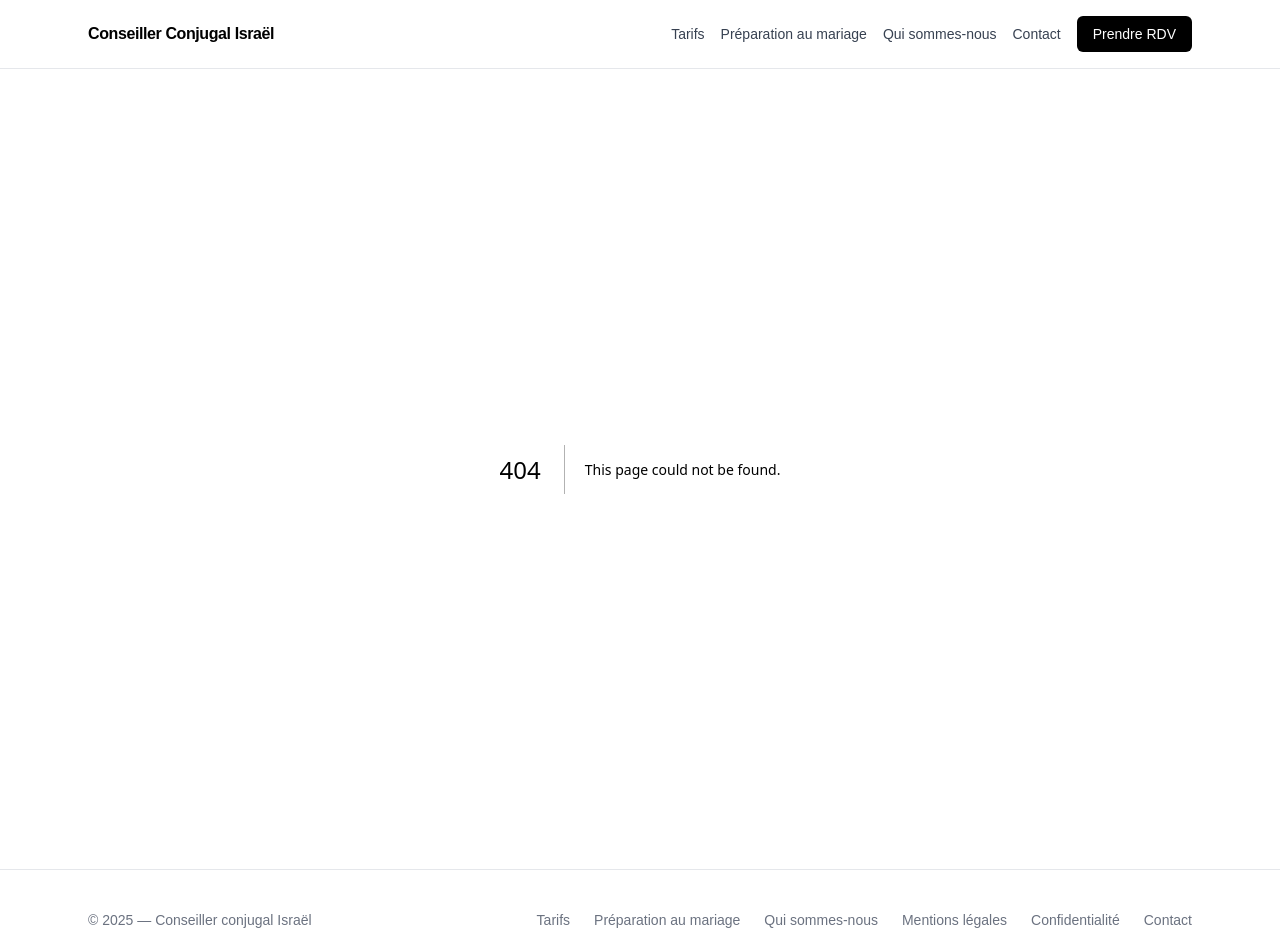
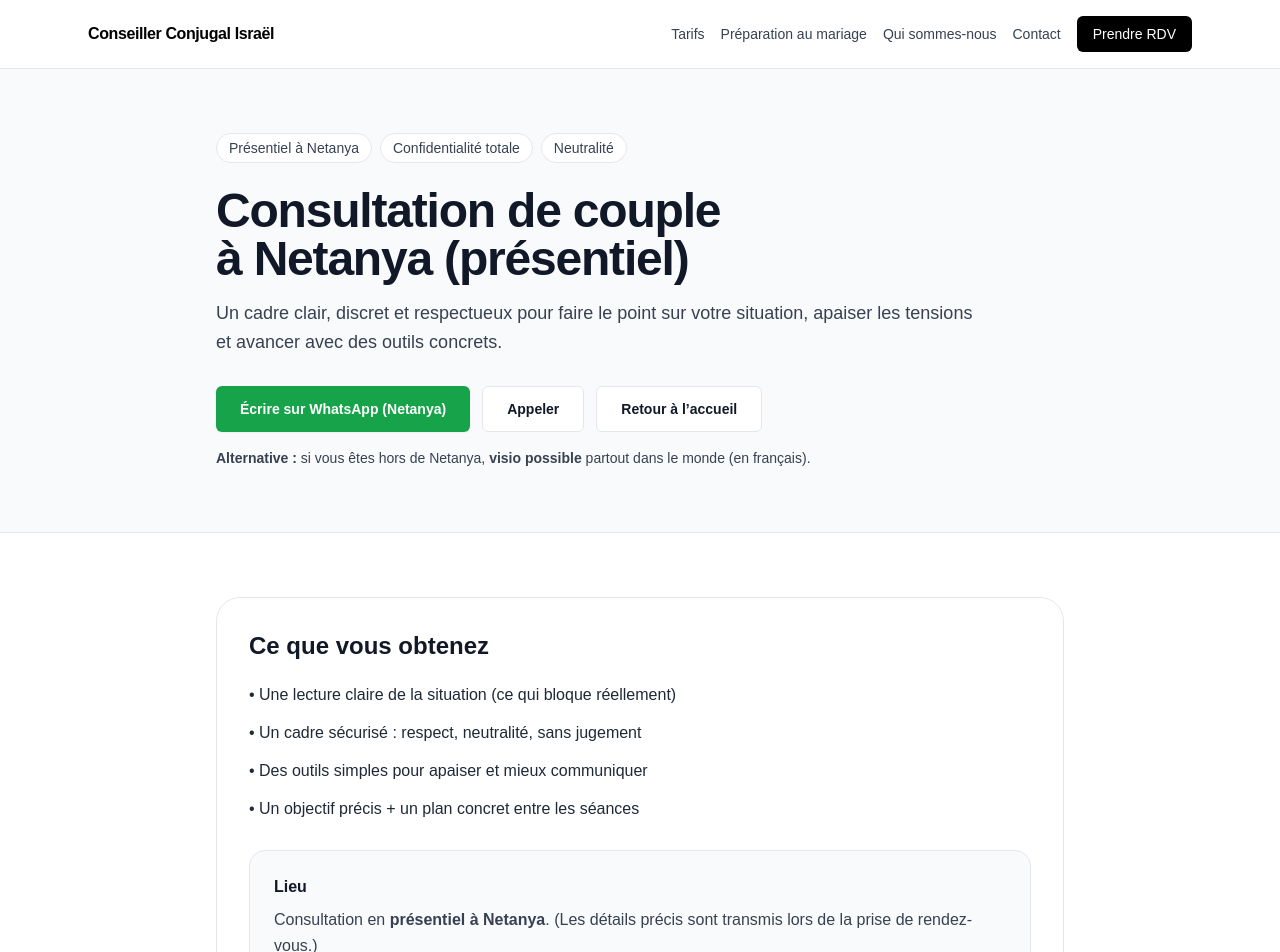
Before and after one commit to Yoyo55web/conseiller-conjugal-israel, a Next.js app: page /consultation-netanya in a window 1280 px wide. Before the commit this address had no page. Shown: the top 952 px of the page. Built offline with nearby package versions, Linux system fonts and the light colour scheme.

Commit message:
Update site

```diff
--- /dev/null
+++ b/app/consultation-netanya/page.tsx
@@ -0,0 +1,172 @@
+import Link from "next/link";
+
+const WHATSAPP_LINK =
+  "https://wa.me/972585360510?text=Bonjour%2C%20je%20souhaite%20prendre%20rendez-vous%20%C3%A0%20Netanya%20(en%20pr%C3%A9sentiel).%20Voici%20ma%20situation%20en%202-3%20phrases%20%3A%20";
+
+const PHONE_TEL = "tel:+972585360510";
+
+export const metadata = {
+  title: "Consultation de couple à Netanya – Présentiel | Conseiller Conjugal",
+  description:
+    "Consultations de couple en présentiel à Netanya (discrétion, neutralité, cadre clair) et possibilité de visio en français.",
+};
+
+const CONTAINER = "max-w-4xl mx-auto px-6";
+const SECTION_Y = "py-16";
+const CARD = "rounded-3xl border border-gray-200 bg-white p-8";
+const SOFT = "rounded-3xl border border-gray-200 bg-gray-50 p-8";
+
+const CTA_PRIMARY =
+  "inline-flex w-full sm:w-auto items-center justify-center rounded-md bg-green-600 text-white px-6 py-3 text-sm font-semibold shadow-sm hover:bg-green-700 focus:outline-none focus:ring-2 focus:ring-green-600/30";
+const CTA_SECONDARY =
+  "inline-flex w-full sm:w-auto items-center justify-center rounded-md border border-gray-200 bg-white px-6 py-3 text-sm font-semibold text-gray-900 hover:bg-gray-50 focus:outline-none focus:ring-2 focus:ring-gray-900/10";
+
+export default function ConsultationNetanyaPage() {
+  return (
+    <main className="min-h-screen bg-white text-gray-900">
+      {/* HERO */}
+      <section className="bg-gray-50 border-b border-gray-200">
+        <div className={`${CONTAINER} ${SECTION_Y}`}>
+          <div className="flex flex-wrap gap-2">
+            {["Présentiel à Netanya", "Confidentialité totale", "Neutralité"].map((b) => (
+              <span
+                key={b}
+                className="inline-flex items-center rounded-full border border-gray-200 bg-white px-3 py-1 text-sm text-gray-700"
+              >
+                {b}
+              </span>
+            ))}
+          </div>
+
+          <h1 className="mt-6 text-4xl sm:text-5xl font-bold tracking-tight leading-tight text-balance">
+            Consultation de couple à Netanya (présentiel)
+          </h1>
+
+          <p className="mt-4 text-lg text-gray-700 leading-relaxed max-w-3xl">
+            Un cadre clair, discret et respectueux pour faire le point sur votre situation,
+            apaiser les tensions et avancer avec des outils concrets.
+          </p>
+
+          <div className="mt-7 flex flex-col sm:flex-row gap-3">
+            <a href={WHATSAPP_LINK} className={CTA_PRIMARY}>
+              Écrire sur WhatsApp (Netanya)
+            </a>
+            <a href={PHONE_TEL} className={CTA_SECONDARY}>
+              Appeler
+            </a>
+            <Link href="/" className={CTA_SECONDARY}>
+              Retour à l’accueil
+            </Link>
+          </div>
+
+          <p className="mt-4 text-sm text-gray-700">
+            <span className="font-semibold">Alternative :</span> si vous êtes hors de Netanya,{" "}
+            <span className="font-semibold">visio possible</span> partout dans le monde (en français).
+          </p>
+        </div>
+      </section>
+
+      {/* CE QUE VOUS OBTENEZ */}
+      <section className="bg-white">
+        <div className={`${CONTAINER} ${SECTION_Y}`}>
+          <div className={CARD}>
+            <h2 className="text-2xl font-semibold">Ce que vous obtenez</h2>
+
+            <ul className="mt-5 space-y-3 text-gray-800 leading-relaxed">
+              <li>• Une lecture claire de la situation (ce qui bloque réellement)</li>
+              <li>• Un cadre sécurisé : respect, neutralité, sans jugement</li>
+              <li>• Des outils simples pour apaiser et mieux communiquer</li>
+              <li>• Un objectif précis + un plan concret entre les séances</li>
+            </ul>
+
+            <div className="mt-7 rounded-2xl border border-gray-200 bg-gray-50 p-6">
+              <div className="font-semibold">Lieu</div>
+              <p className="mt-2 text-gray-700 leading-relaxed">
+                Consultation en <span className="font-semibold">présentiel à Netanya</span>.
+                (Les détails précis sont transmis lors de la prise de rendez-vous.)
+              </p>
+            </div>
+          </div>
+        </div>
+      </section>
+
+      {/* POUR QUI */}
+      <section className="bg-gray-50 border-y border-gray-200">
+        <div className={`${CONTAINER} ${SECTION_Y}`}>
+          <h2 className="text-2xl font-semibold">Pour qui ?</h2>
+          <p className="mt-3 text-gray-700 leading-relaxed max-w-3xl">
+            Si vous vous reconnaissez, vous êtes au bon endroit.
+          </p>
+
+          <div className="mt-8 grid gap-4 sm:grid-cols-2">
+            {[
+              "Disputes répétées, tension au quotidien",
+              "Distance émotionnelle, fatigue, perte de complicité",
+              "Blessures, incompréhensions, confiance fragilisée",
+              "Période de crise : décision importante, séparation envisagée",
+            ].map((item) => (
+              <div key={item} className="rounded-2xl border border-gray-200 bg-white p-5">
+                {item}
+              </div>
+            ))}
+          </div>
+        </div>
+      </section>
+
+      {/* COMMENT ÇA SE PASSE */}
+      <section className="bg-white">
+        <div className={`${CONTAINER} ${SECTION_Y}`}>
+          <h2 className="text-2xl font-semibold">Comment ça se passe</h2>
+
+          <div className="mt-8 grid gap-4">
+            {[
+              ["1) Clarifier", "On identifie précisément ce qui se joue et ce qui bloque."],
+              ["2) Objectif", "On fixe un objectif concret et réaliste."],
+              ["3) Outils", "Vous repartez avec des outils applicables dès la maison."],
+              ["4) Suivi", "On avance étape par étape pour stabiliser les progrès."],
+            ].map(([t, d]) => (
+              <div key={t} className={SOFT}>
+                <div className="font-semibold">{t}</div>
+                <div className="mt-2 text-gray-700 leading-relaxed">{d}</div>
+              </div>
+            ))}
+          </div>
+
+          <div className="mt-10 flex flex-col sm:flex-row gap-3">
+            <a href={WHATSAPP_LINK} className={CTA_PRIMARY}>
+              Prendre rendez-vous à Netanya
+            </a>
+            <Link href="/tarifs" className={CTA_SECONDARY}>
+              Voir les tarifs
+            </Link>
+          </div>
+
+          <p className="mt-4 text-xs text-gray-600">
+            Réponse rapide • Échanges confidentiels • Sans engagement
+          </p>
+        </div>
+      </section>
+
+      {/* CTA FINAL */}
+      <section className="bg-gray-50 border-t border-gray-200">
+        <div className={`${CONTAINER} ${SECTION_Y}`}>
+          <div className="rounded-3xl border border-gray-200 bg-white p-8 text-center">
+            <h2 className="text-2xl font-semibold">Commencer simplement</h2>
+            <p className="mt-3 text-gray-700 leading-relaxed max-w-2xl mx-auto">
+              Envoyez 2–3 phrases sur votre situation. Je vous réponds rapidement pour fixer un rendez-vous à Netanya.
+            </p>
+
+            <div className="mt-7 flex flex-col sm:flex-row gap-3 justify-center">
+              <a href={WHATSAPP_LINK} className={CTA_PRIMARY}>
+                Écrire sur WhatsApp
+              </a>
+              <a href={PHONE_TEL} className={CTA_SECONDARY}>
+                Appeler
+              </a>
+            </div>
+          </div>
+        </div>
+      </section>
+    </main>
+  );
+}
--- a/app/page.tsx
+++ b/app/page.tsx
@@ -78,14 +78,22 @@ export default function Home() {
                 <strong>accompagnement structuré, neutre et confidentiel</strong>.
               </p>
 
-              <div className="text-sm text-gray-700">
+              <div className="text-sm text-gray-700 flex flex-wrap gap-x-4 gap-y-2">
   <a
     href="/qui-sommes-nous"
     className="underline underline-offset-4 hover:no-underline"
   >
     En savoir plus sur l’accompagnement
   </a>
+
+  <a
+    href="/consultation-netanya"
+    className="underline underline-offset-4 hover:no-underline"
+  >
+    Consultation à Netanya (présentiel)
+  </a>
 </div>
+
             </div>
 
             {/* Colonne DROITE = actions (CTA) */}
@@ -342,6 +350,10 @@ export default function Home() {
                 Page contact
               </a>
             </div>
+<p className="mt-4 text-sm text-gray-700">
+  <span className="font-semibold">Présentiel :</span> Netanya •{" "}
+  <span className="font-semibold">Visio :</span> consultations en français, partout dans le monde
+</p>
 
             <p className="mt-5 text-xs text-gray-600">
               Téléphone : <span className="font-semibold">+972 58 536 05 10</span> • Sans engagement • Confidentialité totale
```
Lines whose indentation alone changed are shown as unchanged.
